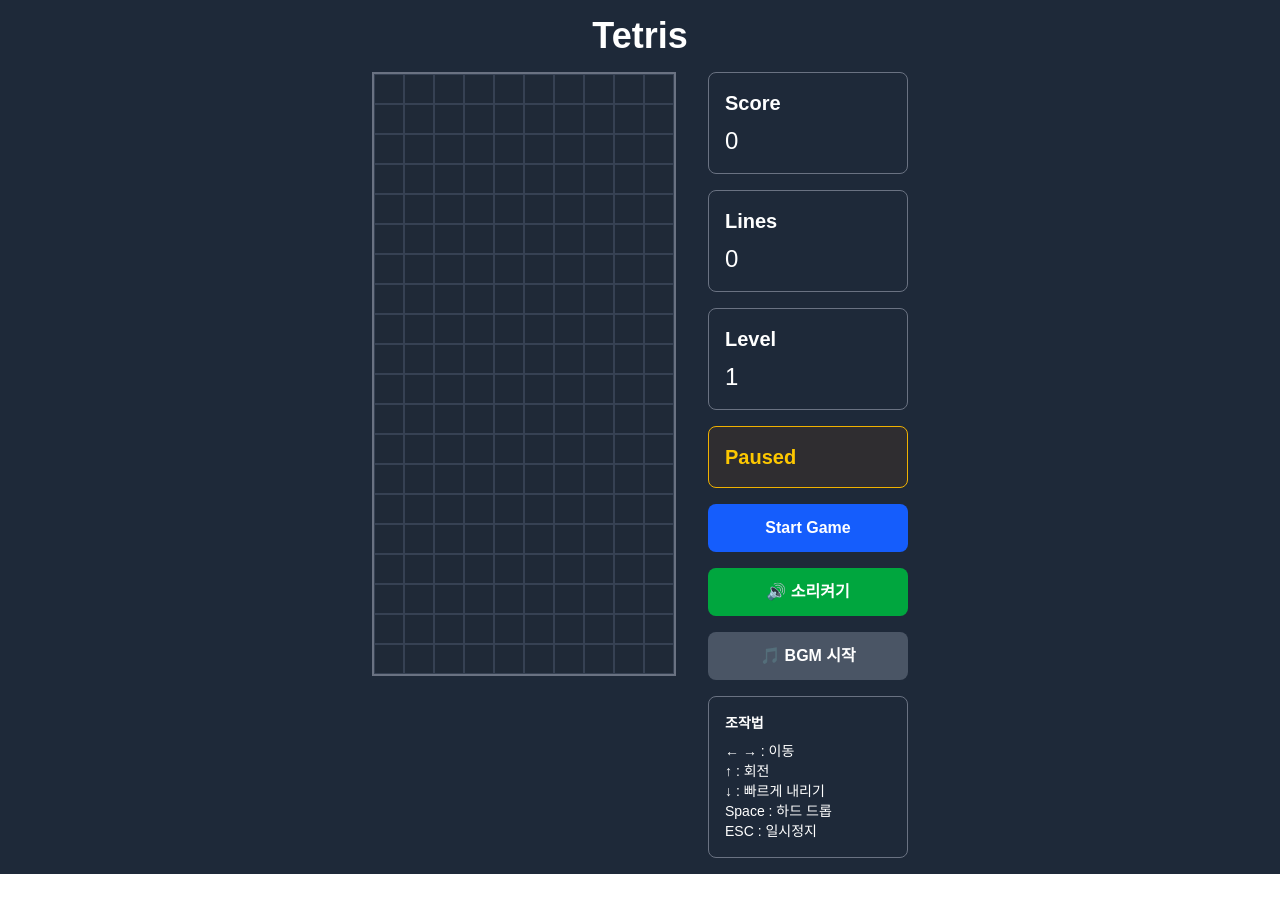
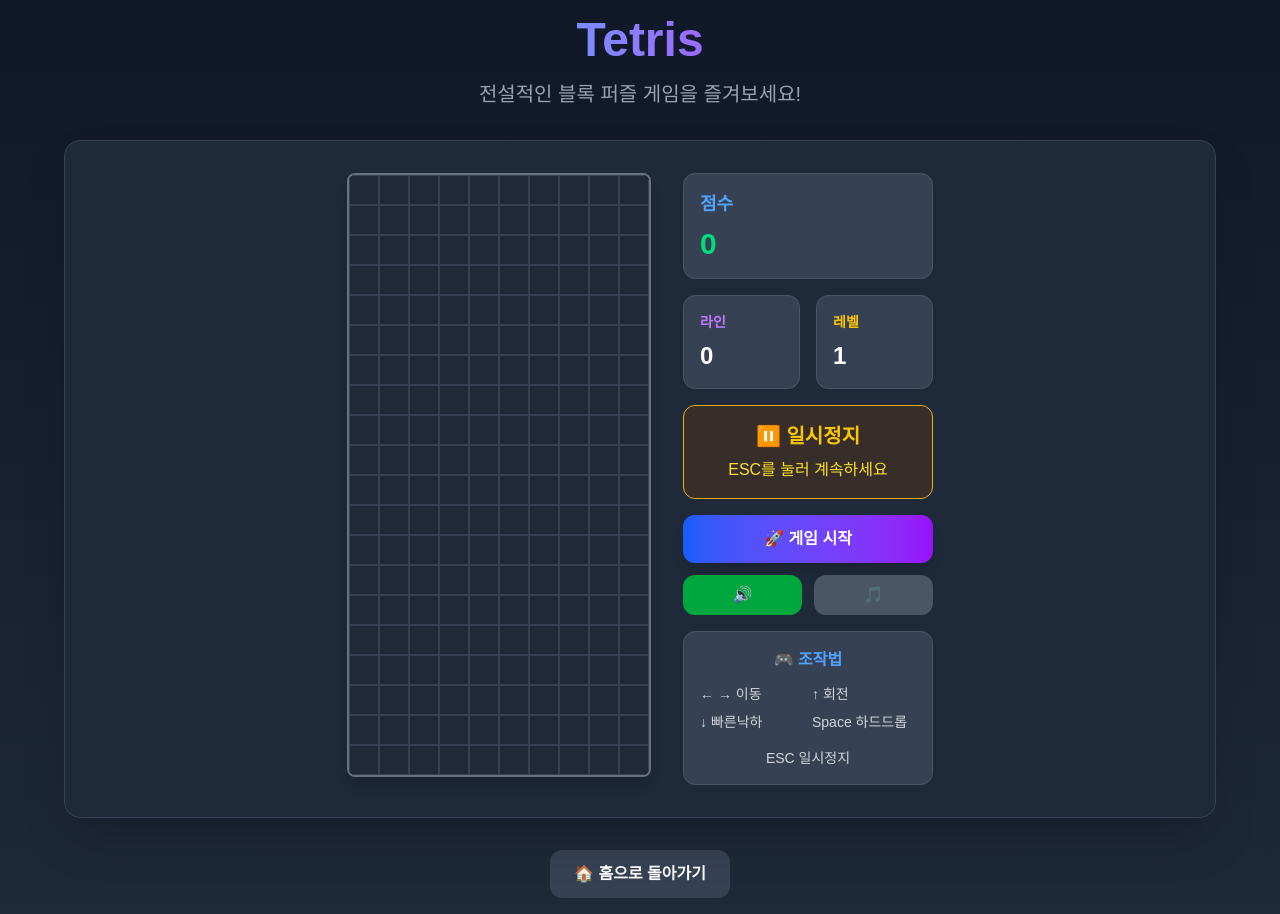
Before and after one commit to kangseonyeob/my-mini-games, a Next.js app: page /tetris in a window 1280 px wide. Before the commit the page ends 874 px from the top, so only its background shows below. Built offline with nearby package versions, Linux system fonts and the light colour scheme.

Commit message:
테트리스 게임 UI 디자인 개선: 다른 게임들과 일관성 있는 디자인으로 업데이트

```diff
--- a/app/tetris/page.tsx
+++ b/app/tetris/page.tsx
@@ -1,6 +1,7 @@
 'use client';
 
 import { useState, useEffect, useCallback, useRef } from 'react';
+import Link from 'next/link';
 
 const BOARD_WIDTH = 10;
 const BOARD_HEIGHT = 20;
@@ -530,12 +531,24 @@ export default function Tetris() {
   }
 
   return (
-    <div className="flex flex-col items-center justify-center min-h-screen bg-gray-800 text-white p-4">
-      <h1 className="text-4xl font-bold mb-4">Tetris</h1>
+    <div className="min-h-screen bg-gradient-to-b from-gray-900 to-gray-800 flex flex-col justify-center items-center text-white p-4">
+      {/* Header */}
+      <div className="text-center mb-8">
+        <h1 className="text-5xl font-extrabold mb-4 bg-clip-text text-transparent bg-gradient-to-r from-blue-400 to-purple-500">
+          Tetris
+        </h1>
+        <p className="text-xl text-gray-400">
+          전설적인 블록 퍼즐 게임을 즐겨보세요!
+        </p>
+      </div>
 
-      <div className="flex gap-8 items-start">
+      {/* Game Container */}
+      <div className="w-full max-w-6xl bg-gray-800 bg-opacity-80 backdrop-blur-sm rounded-2xl shadow-2xl border border-gray-700 p-8">
+        <div className="flex gap-8 items-start justify-center">
+          {/* Game Board */}
+          <div className="flex flex-col items-center">
             <div
-          className="grid border-2 border-gray-500 bg-gray-900"
+              className="grid border-2 border-gray-500 bg-gray-900 rounded-lg overflow-hidden shadow-lg"
               style={{
                 gridTemplateColumns: `repeat(${BOARD_WIDTH}, 30px)`,
                 gridTemplateRows: `repeat(${BOARD_HEIGHT}, 30px)`,
@@ -553,51 +566,64 @@ export default function Tetris() {
                 ))
               )}
             </div>
-
-        <div className="flex flex-col gap-4 min-w-[200px]">
-          <div className="p-4 border border-gray-500 rounded-lg">
-            <h2 className="text-xl font-bold mb-2">Score</h2>
-            <p className="text-2xl">{score}</p>
           </div>
 
-          <div className="p-4 border border-gray-500 rounded-lg">
-            <h2 className="text-xl font-bold mb-2">Lines</h2>
-            <p className="text-2xl">{lines}</p>
+          {/* Game Info Panel */}
+          <div className="flex flex-col gap-4 min-w-[250px]">
+            {/* Score Cards */}
+            <div className="grid grid-cols-1 gap-4">
+              <div className="p-4 bg-gray-700 bg-opacity-60 rounded-xl border border-gray-600">
+                <h2 className="text-lg font-bold mb-2 text-blue-400">점수</h2>
+                <p className="text-3xl font-bold bg-clip-text text-transparent bg-gradient-to-r from-green-400 to-blue-500">{score.toLocaleString()}</p>
               </div>
 
-          <div className="p-4 border border-gray-500 rounded-lg">
-            <h2 className="text-xl font-bold mb-2">Level</h2>
-            <p className="text-2xl">{level}</p>
+              <div className="grid grid-cols-2 gap-4">
+                <div className="p-4 bg-gray-700 bg-opacity-60 rounded-xl border border-gray-600">
+                  <h2 className="text-sm font-bold mb-2 text-purple-400">라인</h2>
+                  <p className="text-2xl font-bold text-white">{lines}</p>
                 </div>
 
+                <div className="p-4 bg-gray-700 bg-opacity-60 rounded-xl border border-gray-600">
+                  <h2 className="text-sm font-bold mb-2 text-yellow-400">레벨</h2>
+                  <p className="text-2xl font-bold text-white">{level}</p>
+                </div>
+              </div>
+            </div>
+
+            {/* Status Messages */}
             {gameOver && (
-            <div className="p-4 border border-red-500 rounded-lg bg-red-900/20">
-              <h2 className="text-xl font-bold text-red-400">Game Over!</h2>
+              <div className="p-4 border border-red-500 rounded-xl bg-red-900/30 backdrop-blur-sm">
+                <h2 className="text-xl font-bold text-red-400 text-center">🎮 Game Over!</h2>
+                <p className="text-center text-red-300 mt-2">다시 도전해보세요!</p>
               </div>
             )}
 
             {isPaused && !gameOver && (
-            <div className="p-4 border border-yellow-500 rounded-lg bg-yellow-900/20">
-              <h2 className="text-xl font-bold text-yellow-400">Paused</h2>
+              <div className="p-4 border border-yellow-500 rounded-xl bg-yellow-900/30 backdrop-blur-sm">
+                <h2 className="text-xl font-bold text-yellow-400 text-center">⏸️ 일시정지</h2>
+                <p className="text-center text-yellow-300 mt-2">ESC를 눌러 계속하세요</p>
               </div>
             )}
 
+            {/* Control Buttons */}
+            <div className="flex flex-col gap-3">
               <button
                 onClick={startGame}
-            className="px-6 py-3 bg-blue-600 hover:bg-blue-700 rounded-lg font-bold"
+                className="px-6 py-3 bg-gradient-to-r from-blue-600 to-purple-600 hover:from-blue-700 hover:to-purple-700 rounded-xl font-bold transform hover:scale-105 transition-all duration-200 shadow-lg"
               >
-            {gameOver ? 'New Game' : 'Start Game'}
+                {gameOver ? '🎮 새 게임' : '🚀 게임 시작'}
               </button>
 
+              <div className="grid grid-cols-2 gap-3">
                 <button
                   onClick={() => setIsMuted(!isMuted)}
-            className={`px-6 py-3 rounded-lg font-bold ${
+                  className={`px-4 py-2 rounded-xl font-bold transition-all duration-200 ${
                     isMuted
-                ? 'bg-red-600 hover:bg-red-700'
-                : 'bg-green-600 hover:bg-green-700'
+                      ? 'bg-red-600 hover:bg-red-700 text-white'
+                      : 'bg-green-600 hover:bg-green-700 text-white'
                   }`}
                 >
-            {isMuted ? '🔇 음소거' : '🔊 소리켜기'}
+                  {isMuted ? '🔇' : '🔊'}
                 </button>
 
                 <button
@@ -608,32 +634,45 @@ export default function Tetris() {
                       startBGM();
                     }
                   }}
-            className={`px-6 py-3 rounded-lg font-bold ${
+                  className={`px-4 py-2 rounded-xl font-bold transition-all duration-200 ${
                     isBGMPlaying
-                ? 'bg-purple-600 hover:bg-purple-700'
-                : 'bg-gray-600 hover:bg-gray-700'
+                      ? 'bg-purple-600 hover:bg-purple-700 text-white'
+                      : 'bg-gray-600 hover:bg-gray-700 text-white'
                   }`}
                   disabled={isMuted}
                 >
-            {isBGMPlaying ? '🎵 BGM 정지' : '🎵 BGM 시작'}
+                  {isBGMPlaying ? '🎵' : '🎵'}
                 </button>
+              </div>
+            </div>
 
             {isBGMPlaying && (
-            <div className="p-2 border border-purple-500 rounded-lg bg-purple-900/20 text-center">
+              <div className="p-3 border border-purple-500 rounded-xl bg-purple-900/30 backdrop-blur-sm text-center">
                 <span className="text-purple-400 text-sm">🎵 BGM 재생 중...</span>
               </div>
             )}
 
-          <div className="p-4 border border-gray-500 rounded-lg text-sm">
-            <h3 className="font-bold mb-2">조작법</h3>
-            <p>← → : 이동</p>
-            <p>↑ : 회전</p>
-            <p>↓ : 빠르게 내리기</p>
-            <p>Space : 하드 드롭</p>
-            <p>ESC : 일시정지</p>
+            {/* Controls Guide */}
+            <div className="p-4 bg-gray-700 bg-opacity-60 rounded-xl border border-gray-600">
+              <h3 className="font-bold mb-3 text-center text-blue-400">🎮 조작법</h3>
+              <div className="grid grid-cols-2 gap-2 text-sm">
+                <div className="text-gray-300">← → 이동</div>
+                <div className="text-gray-300">↑ 회전</div>
+                <div className="text-gray-300">↓ 빠른낙하</div>
+                <div className="text-gray-300">Space 하드드롭</div>
+                <div className="text-gray-300 col-span-2 text-center mt-2">ESC 일시정지</div>
               </div>
             </div>
           </div>
         </div>
+      </div>
+
+      {/* Footer */}
+      <div className="mt-8 text-center">
+        <Link href="/" className="inline-flex items-center px-6 py-3 bg-gray-700 hover:bg-gray-600 rounded-xl font-bold transition-all duration-200 transform hover:scale-105">
+          🏠 홈으로 돌아가기
+        </Link>
+      </div>
+    </div>
   );
 }
```
Lines whose indentation alone changed are shown as unchanged.
